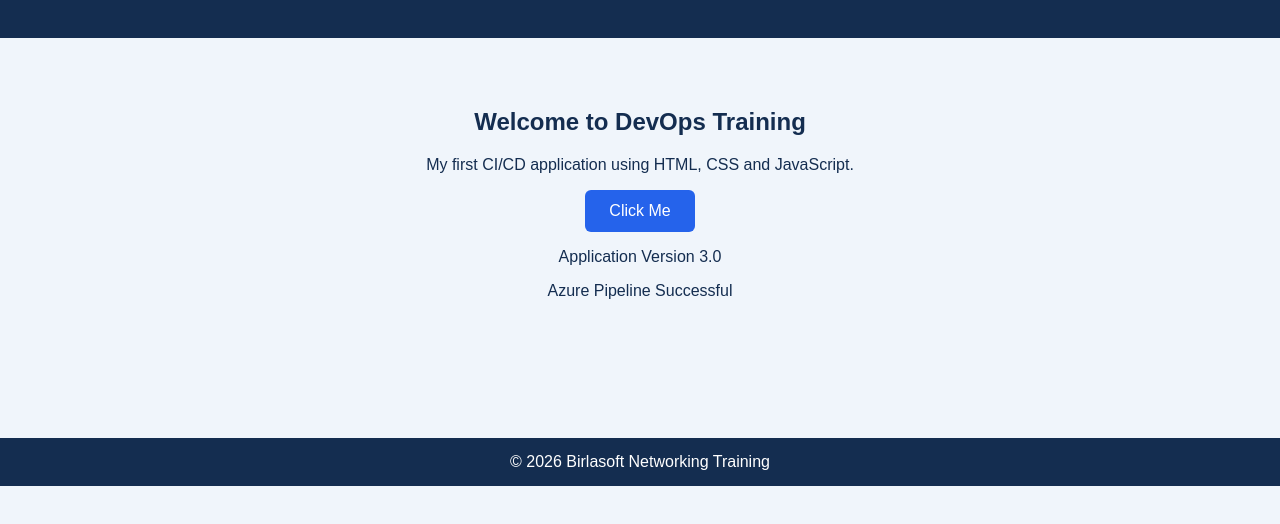
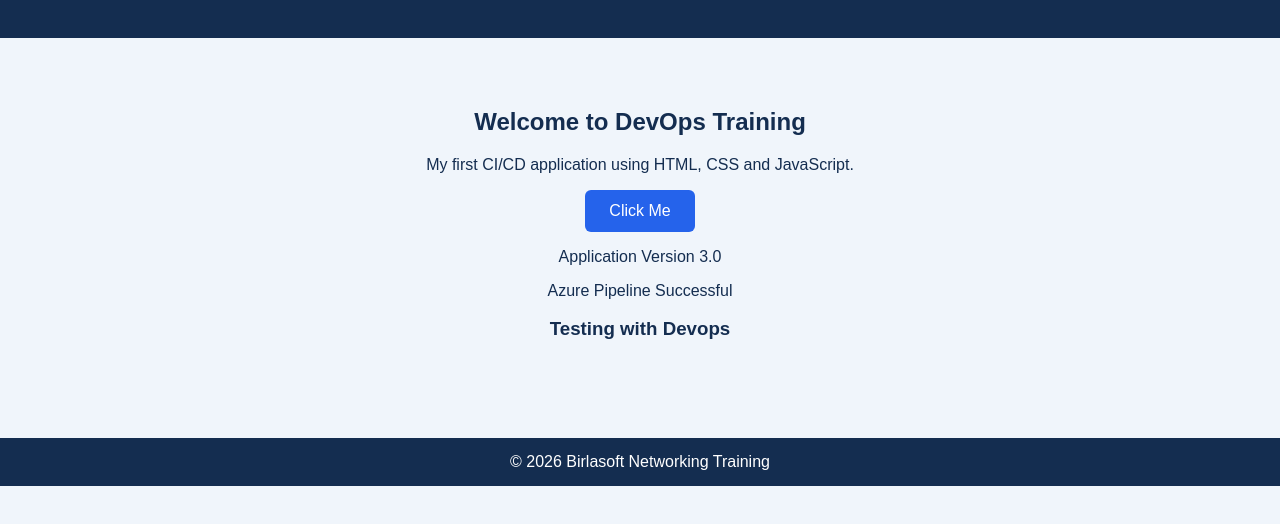
Before and after one commit to geethasamynathan/BS-cicd-demo, a plain HTML site: page index.html in a window 1280 px wide. Shown: the part 126-650 px from the top of the page. Drawn offline with Linux system fonts and the light colour scheme.

Commit message:
Devops pipeline test

```diff
--- a/index.html
+++ b/index.html
@@ -35,6 +35,8 @@
 
       <p> Azure Pipeline Successful </p>
 
+      <h3> Testing with Devops </h3>
+
 
 
 </main>
```
